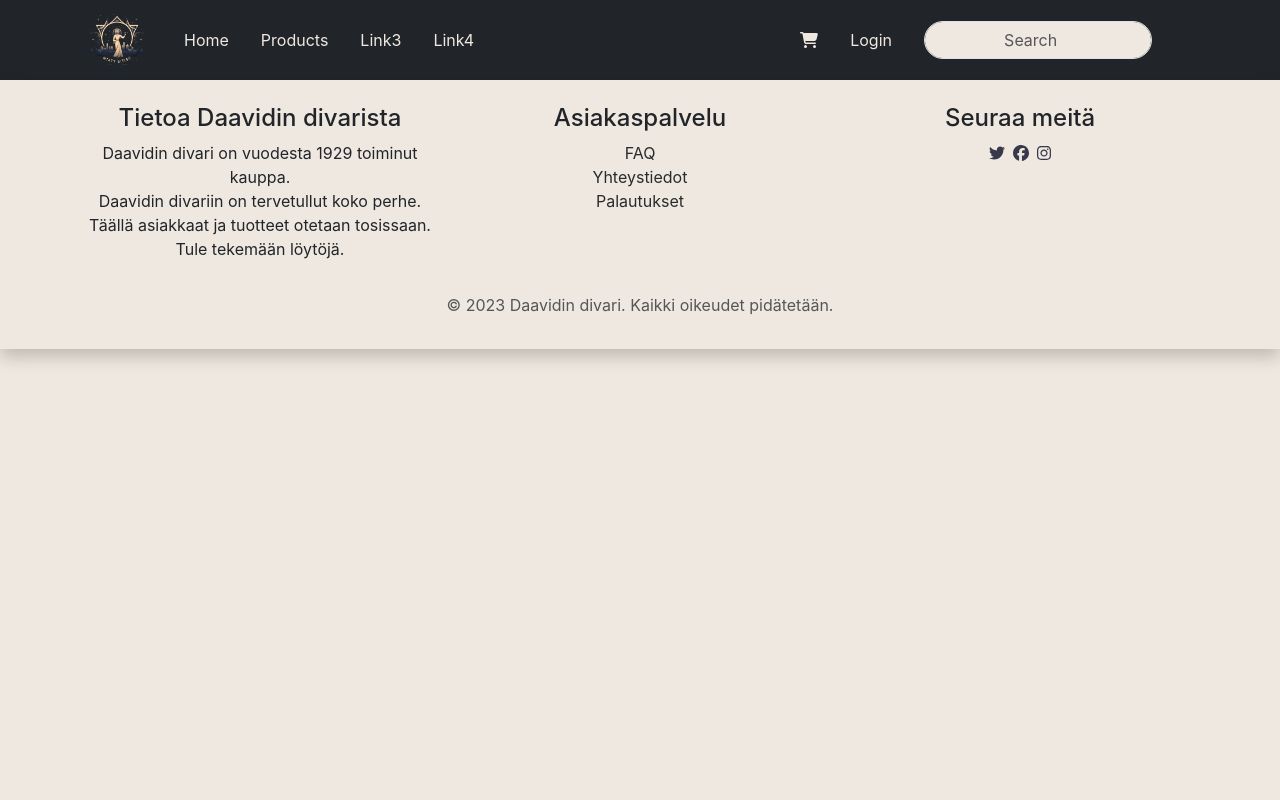
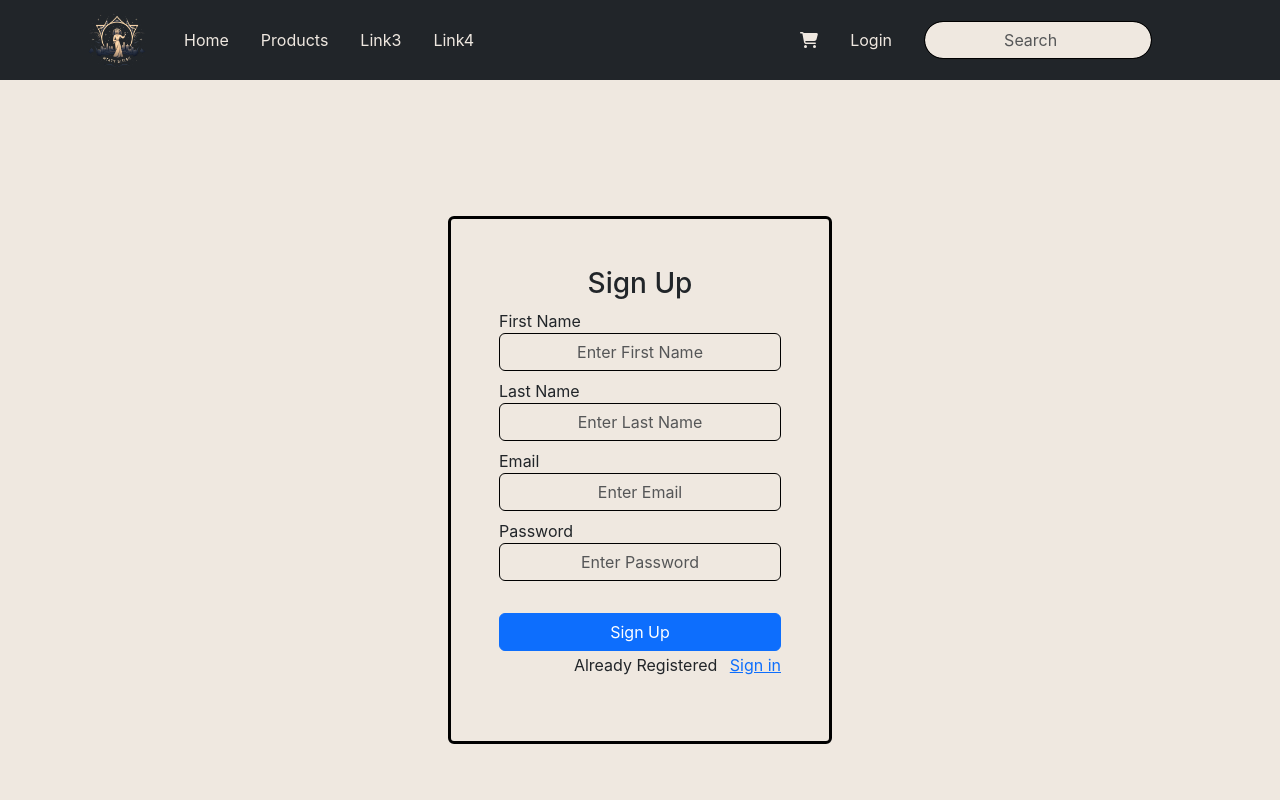
Before and after one commit to jorijoo/rest-personal-assignment, a React (Create React App) app: page /signup in a window 1280 px wide. Shown: the top 800 px of the page. Built offline with nearby package versions, Linux system fonts and the light colour scheme; a web font is replaced by a local one.

Commit message:
85-login component

```diff
--- /dev/null
+++ b/src/common/components/Login/Login.css
@@ -0,0 +1,36 @@
+.form_container{
+    width: 30%;
+    background-color: #efe8e0;
+    border-color: black;
+    border-style: solid;
+}
+
+@media screen and (max-whidth: 800px) {
+    .form_container{
+        width: 45%;
+
+    }
+}
+
+@media screen and (max-whidth: 700px) {
+    .form_container{
+        width: 65%;
+    }
+}
+
+.login_template {
+    background: #efe8e0;
+}
+
+.bg-primary{
+    background-color: #efe8e0;
+}
+
+.form {
+    border-color: black;
+    border-style: solid;
+}
+
+.form-control {
+    border-color: black;
+}
--- /dev/null
+++ b/src/common/components/Login/Login.js
@@ -0,0 +1,37 @@
+import React from 'react'
+import './Login.css'
+import { Link } from 'react-router-dom'
+
+const Login = () => {
+  return (
+    <div className='login_template d-flex justify-content-center align-items-center vh-100'>
+        <div className='form_container p-5 rounded'>
+        <form>
+            <h3 className='text-center'>Sign In</h3>
+            <div className='mb-2'>
+                <label htmlFor="email">Email</label>
+                <input type="email" placeholder='Enter Email' className='form-control'/>
+            </div>
+            <div className='mb-2'>
+                <label htmlFor="password">Password</label>
+                <input type="password" placeholder='Enter Password' className='form-control'/>
+            </div>
+            <div className='mb-2'>
+                <input type="checkbox" className='custom-control custom-checkbox'id="check"/>
+                <label htmlFor="check" className='custom-input-label ms-2'>
+                    Remember me
+                </label>
+            </div>
+            <div className='d-grid'>
+                <button className='btn btn-primary'>Sign in</button>
+            </div>
+            <p className='text-end mt-2'>
+                Forgot <a href="">Password?</a> <Link to="/signup" className='ms-2'>Sign up</Link>
+            </p>
+        </form>
+        </div>
+    </div>
+  )
+}
+
+export default Login
--- /dev/null
+++ b/src/common/components/Login/Signup.css
@@ -0,0 +1,36 @@
+.form_container{
+    width: 30%;
+    background-color: #efe8e0;
+    border-color: black;
+    border-style: solid;
+}
+
+@media screen and (max-whidth: 800px) {
+    .form_container{
+        width: 45%;
+
+    }
+}
+
+@media screen and (max-whidth: 700px) {
+    .form_container{
+        width: 65%;
+    }
+}
+
+.login_template {
+    background: #efe8e0;
+}
+
+.bg-primary{
+    background-color: #efe8e0;
+}
+
+.form {
+    border-color: black;
+    border-style: solid;
+}
+
+.form-control {
+    border-color: black;
+}
--- /dev/null
+++ b/src/common/components/Login/Signup.js
@@ -0,0 +1,38 @@
+import React from 'react'
+import { Link } from 'react-router-dom'
+
+const Signup = () => {
+  return (
+    <div className='login template d-flex justify-content-center align-items-center vh-100'>
+    <div className='form_container p-5 rounded'>
+    <form>
+        <h3 className='text-center'>Sign Up</h3>
+        <div className='mb-2'>
+            <label htmlFor="fname">First Name</label>
+            <input type="text" placeholder='Enter First Name' className='form-control'/>
+        </div><div className='mb-2'>
+            <label htmlFor="lname">Last Name</label>
+            <input type="text" placeholder='Enter Last Name' className='form-control'/>
+        </div>
+        <div className='mb-2'>
+            <label htmlFor="email">Email</label>
+            <input type="email" placeholder='Enter Email' className='form-control'/>
+        </div>
+        <div className='mb-2'>
+            <label htmlFor="password">Password</label>
+            <input type="password" placeholder='Enter Password' className='form-control'/>
+        </div>
+
+        <div className='d-grid mt-2'>
+            <button className='btn btn-primary'>Sign Up</button>
+        </div>
+        <p className='text-end mt-2'>
+          Already Registered  <Link to="/login" className='ms-2'>Sign in</Link>
+        </p>
+    </form>
+    </div>
+</div>
+  )
+}
+
+export default Signup
--- a/src/common/components/Navbar/Navbar.js
+++ b/src/common/components/Navbar/Navbar.js
@@ -53,7 +53,7 @@ const Navbar = () => {
               </a>
             </li>
             <li className="nav-item">
-              <a href="/login" className="nav-link">
+              <a href="./Login" className="nav-link">
                 Login
               </a>
             </li>
--- a/src/common/routes/RoutesComponent.js
+++ b/src/common/routes/RoutesComponent.js
@@ -6,6 +6,8 @@ import Cart from "./Cart";
 import Faq from "../components/FAQ/Faq";
 import Contacts from "../components/Contacts/Contacts";
 import Products from "../components/Products/Products";
+import Login from "../components/Login/Login";
+import Signup from "../components/Login/Signup";
 
 const RoutesComponent = () => {
   return (
@@ -16,6 +18,8 @@ const RoutesComponent = () => {
       <Route path="/cart" element={<Cart />} />
       <Route path="/faq" element={<Faq />} />
       <Route path="/contacts" element={<Contacts />} />
+      <Route path="/login" element={<Login />} />
+      <Route path="/signup" element={<Signup />} />
     </Routes>
   );
 };
```
